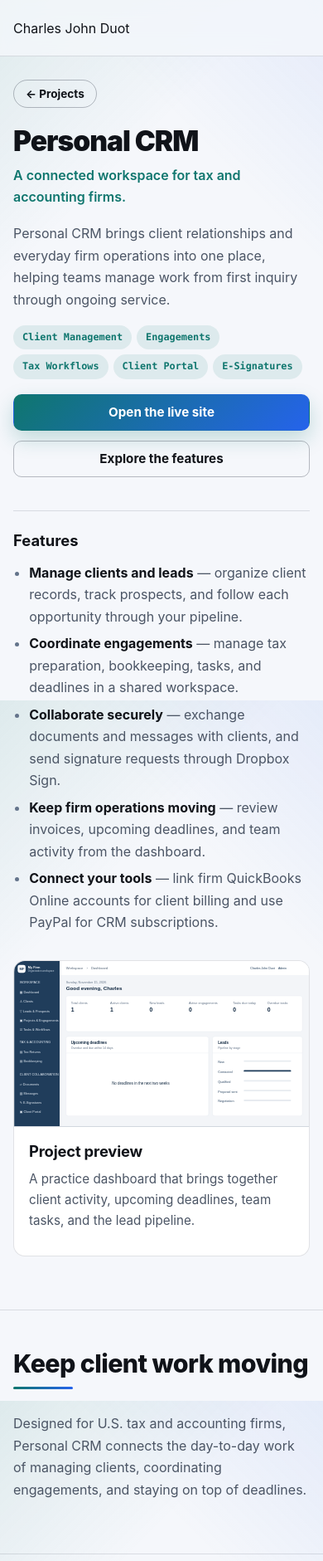
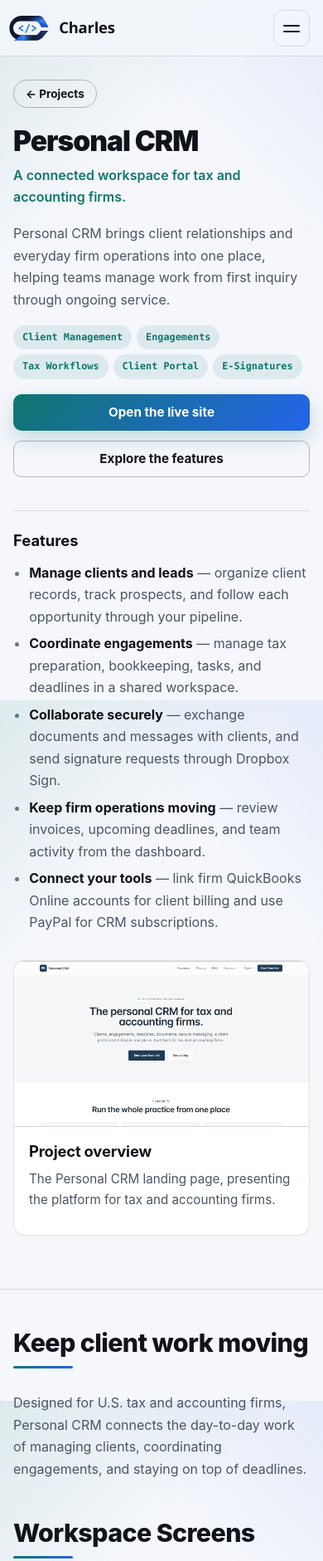
Before and after one commit to CodexNoob/cj-portfolio, a website built with Vite: page projects/personal-crm.html in a window 390 px wide. Shown: the top 1881 px of the page at 83% size. Built offline with nearby package versions, Linux system fonts and the light colour scheme.

Commit message:
Add Personal CRM project screenshots

```diff
--- a/projects/personal-crm.html
+++ b/projects/personal-crm.html
@@ -13,7 +13,32 @@
 <body>
   <header class="site-header">
     <div class="container nav">
-      <a class="logo" href="../index.html" aria-label="Charles, Full-Stack Developer - home">Charles John Duot</a>
+      <a class="logo" href="../index.html#home" aria-label="Charles, Full-Stack Developer - home">
+        <svg class="logo-mark" viewBox="596 215 434 322" aria-hidden="true" focusable="false">
+          <defs>
+            <linearGradient id="logoBody" x1="0" y1="0" x2="1" y2="0">
+              <stop offset="0" class="lg-body-a" /><stop offset="0.6" class="lg-body-a" /><stop offset="1" class="lg-body-b" />
+            </linearGradient>
+            <linearGradient id="logoFoldTop" x1="0" y1="0" x2="1" y2="1">
+              <stop offset="0" class="lg-body-a" stop-opacity="0" /><stop offset="0.55" class="lg-fold-b" /><stop offset="1" class="lg-fold-a" />
+            </linearGradient>
+            <linearGradient id="logoFoldBottom" x1="0" y1="0" x2="1" y2="0">
+              <stop offset="0" class="lg-fold-a" /><stop offset="0.45" class="lg-fold-b" /><stop offset="1" class="lg-body-a" stop-opacity="0" />
+            </linearGradient>
+          </defs>
+          <path fill="url(#logoBody)" d="M700 225 L905 225 C933 225 950 238 965 262 L1022 360 L936 360 C924 326 904 290 868 290 L680 290 A85 85 0 0 0 680 460 L858 460 C880 460 893 450 905 436 L932 405 L1022 405 L952 488 C930 512 900 525 858 525 L700 525 A150 150 0 0 1 700 225 Z" />
+          <path fill="url(#logoFoldTop)" d="M780 225 L905 225 C933 225 950 238 965 262 L1022 360 L936 360 C924 326 904 290 868 290 L780 290 Z" />
+          <path class="logo-fold-inner" opacity="0.9" d="M872 291 C920 297 985 330 1022 360 L936 360 C926 330 906 297 872 291 Z" />
+          <path fill="url(#logoFoldBottom)" d="M604 530 L688 461 L870 461 L870 525 L640 525 Z" />
+          <g class="logo-code" fill="none" stroke-width="15" stroke-linecap="round" stroke-linejoin="round">
+            <polyline points="712,348 667,377 712,406" /><line x1="790" y1="330" x2="748" y2="426" /><polyline points="826,348 871,377 826,406" />
+          </g>
+        </svg>
+        <span class="logo-type"><span class="logo-text">Charles</span><span class="logo-tag">Full-Stack Developer</span></span>
+      </a>
+      <button class="nav-toggle" type="button" aria-label="Toggle menu" aria-expanded="false">
+        <span class="bar"></span><span class="bar"></span>
+      </button>
       <nav class="nav-menu" aria-label="Primary">
         <a href="../index.html#about">About</a><a href="../index.html#skills">Skills &amp; Tools</a>
         <a href="../index.html#projects">Projects</a><a href="../index.html#experience">Experience</a>
@@ -45,9 +70,9 @@
           </ul>
         </div>
         <div class="card project-card">
-          <div class="project-preview"><img src="../assets/images/personal-crm-card.svg" alt="Personal CRM dashboard showing client activity, upcoming deadlines, tasks, and a lead pipeline" loading="lazy" decoding="async"></div>
-          <h3>Project preview</h3>
-          <p>A practice dashboard that brings together client activity, upcoming deadlines, team tasks, and the lead pipeline.</p>
+          <div class="project-preview"><img src="../assets/images/personal-crm-overview.png" alt="Personal CRM public landing page introducing the accounting practice platform" loading="lazy" decoding="async"></div>
+          <h3>Project overview</h3>
+          <p>The Personal CRM landing page, presenting the platform for tax and accounting firms.</p>
         </div>
       </div>
     </section>
@@ -55,6 +80,21 @@
       <div class="container reveal-on-scroll">
         <h2>Keep client work moving</h2>
         <p class="muted">Designed for U.S. tax and accounting firms, Personal CRM connects the day-to-day work of managing clients, coordinating engagements, and staying on top of deadlines.</p>
+        <div class="project-gallery-wrap">
+          <h2 class="project-gallery-heading">Workspace Screens</h2>
+          <div class="cards project-gallery">
+            <article class="card project-card">
+              <div class="project-preview"><img src="../assets/images/personal-crm-dashboard.png" alt="Personal CRM firm dashboard showing client counts, deadlines, tasks, and lead pipeline" loading="lazy" decoding="async"></div>
+              <h3>Firm dashboard</h3>
+              <p>Client activity, upcoming deadlines, team tasks, and lead pipeline at a glance.</p>
+            </article>
+            <article class="card project-card">
+              <div class="project-preview"><img src="../assets/images/personal-crm-subscription.png" alt="Personal CRM subscription dialog with monthly and yearly plans and included features" loading="lazy" decoding="async"></div>
+              <h3>Subscription management</h3>
+              <p>Plan status, monthly and yearly options, and a summary of included firm features.</p>
+            </article>
+          </div>
+        </div>
       </div>
     </section>
   </main>
```
Also changed, not shown: assets/images/personal-crm-dashboard.png (added), assets/images/personal-crm-overview.png (added), assets/images/personal-crm-subscription.png (added).
